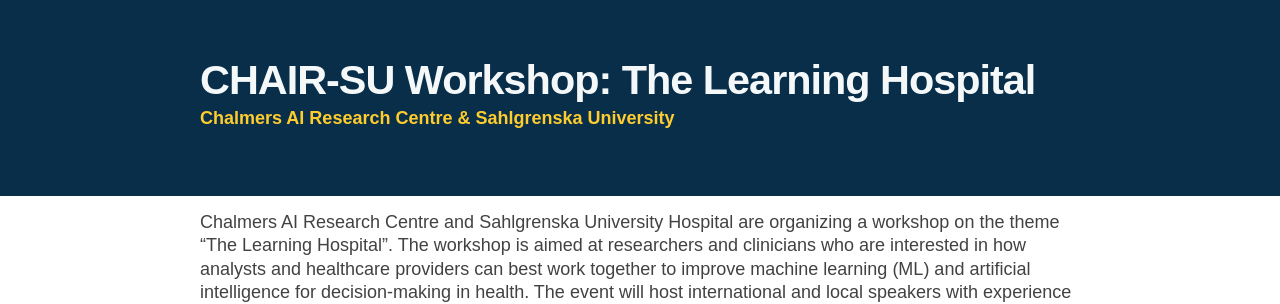
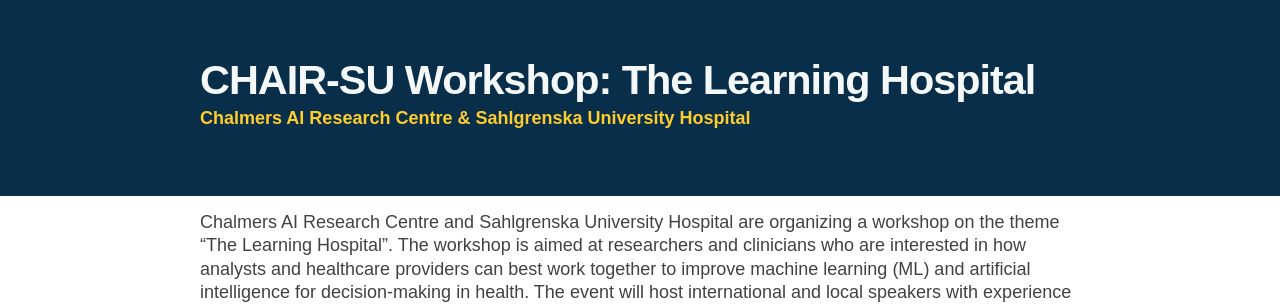
Before and after one commit to Healthy-AI/healthy-ai.github.io, a Jekyll site: the page built from workshop.markdown, in a window 1280 px wide. Shown: the top 304 px of the page. Built offline with Jekyll 4.4.1, drawn with Linux system fonts in a browser that asks for light colours.

Commit message:
added workshop

```diff
--- a/_layouts/workshop.html
+++ b/_layouts/workshop.html
@@ -10,7 +10,7 @@
         {%- assign page_paths = site.header_pages | default: default_paths -%}
         <div class="site-title">
           <a rel="author" href="{{ "/" | relative_url }}">CHAIR-SU Workshop: The Learning Hospital<br/></a>
-          <div class="site-subtitle">Chalmers AI Research Centre & Sahlgrenska University</div>
+          <div class="site-subtitle">Chalmers AI Research Centre & Sahlgrenska University Hospital</div>
         </div>
       </div>
     </header>
```
